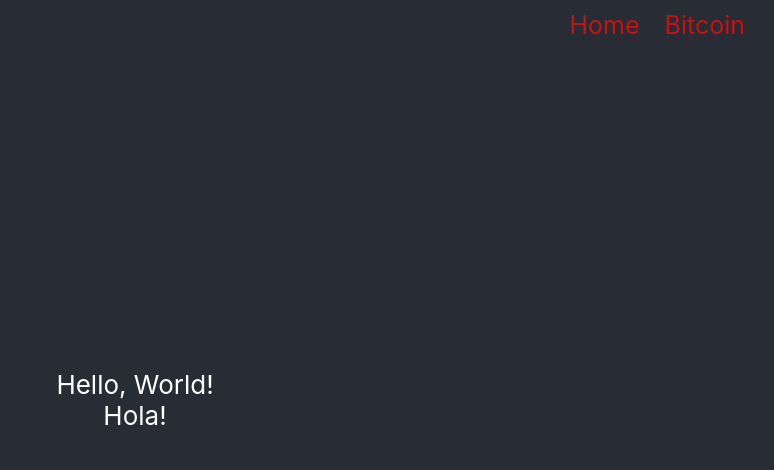
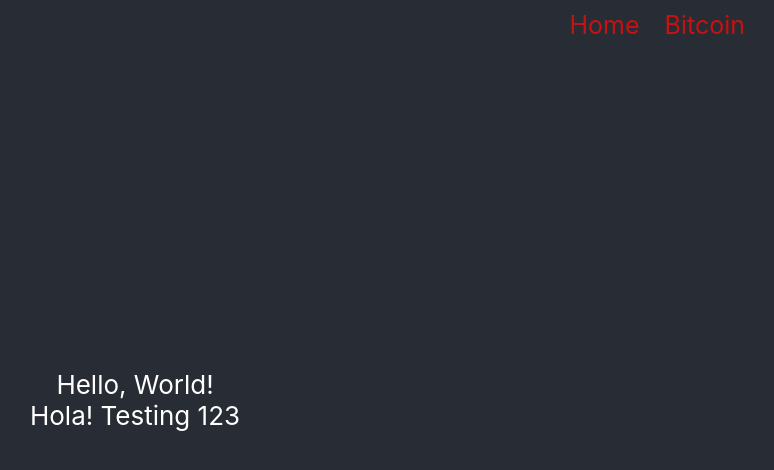
Before and after one commit to Category5-Team3489/Category5-Team3489.github.io, a React (Create React App) app in the folder Category5-Team3489.github.io/: page / in a window 1280 px wide. Shown: the top 470 px of the page, without its empty margins (505-1279 px from the left). Built offline with nearby package versions, Linux system fonts and the light colour scheme.

Commit message:
Deploy website

```diff
--- a/Category5-Team3489.github.io/src/App.js
+++ b/Category5-Team3489.github.io/src/App.js
@@ -18,6 +18,7 @@ function App() {
               <NavigateToRedirectQuery />
               Hello, World! <br/>
               Hola!
+              Testing 123
             </div>
           } />
         </Routes>
```
Also changed, not shown: 6 other files (tests, documents, lock files or other folders).
